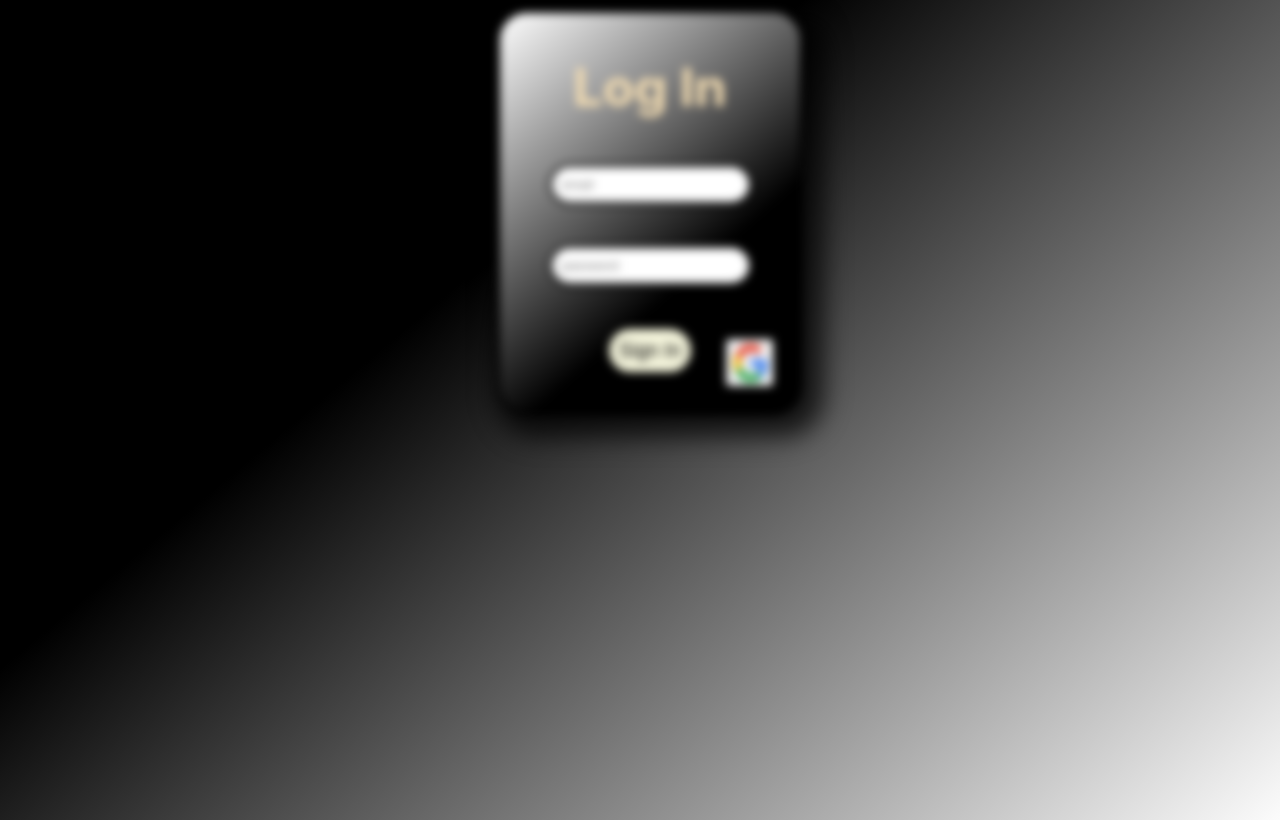
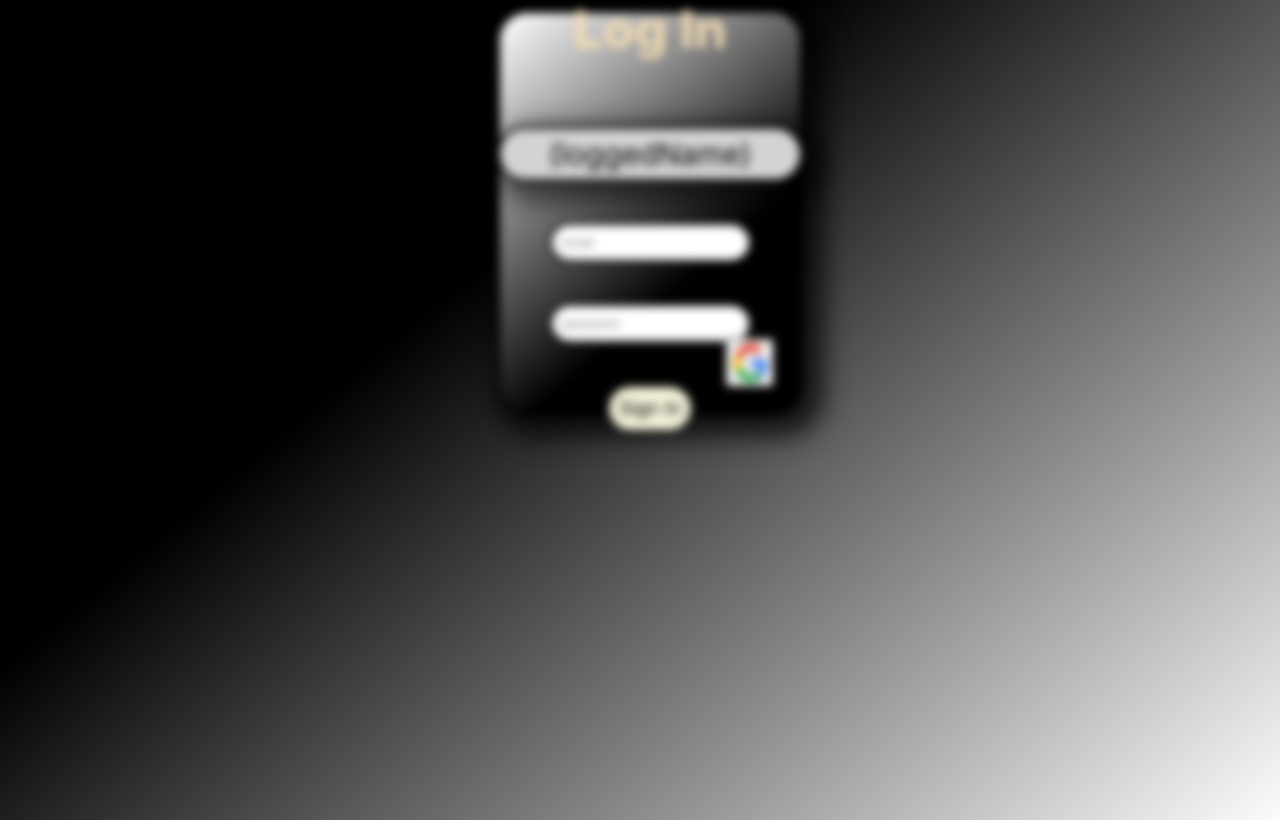
Before and after one commit to DanielEduardoBarba/chess-client-react-jsx, a React (Create React App) app: page / in a window 1280 px wide. Both pictures are taken after a click on the button "Click to PLAY!". Built offline with nearby package versions, Linux system fonts and the light colour scheme; no server answers.

Commit message:
progress signing

```diff
--- a/src/components/ChessGame.css
+++ b/src/components/ChessGame.css
@@ -106,6 +106,7 @@ p {
     box-shadow: 10px 10px 23px 11px #000000bf;
     -webkit-box-shadow: 10px 10px 23px 11px #000000bf;
     -moz-box-shadow: 10px 10px 23px 11px #000000bf;
+
 }
 
 .chess-container>button {
--- a/src/components/ChessGame.jsx
+++ b/src/components/ChessGame.jsx
@@ -50,6 +50,7 @@ export default function ChessGame({viewOnly}) {
     const [gameData, setGameData] = useState({})
     const [chat, setChat] = useState([])
     const [playerNum, setPlayerNum] = useState(0)
+    const [gamePlayers, setGamePlayers] = useState([])
     const [userComment, setUserComment] = useState("")
 
     //sends move command to API
@@ -78,6 +79,7 @@ export default function ChessGame({viewOnly}) {
                     setWhitePos([...data.whitePos])
                     setBlackPos([...data.blackPos])
                     setChat([...data.messages])
+                    setGamePlayers([...data.players])
 
                     //console.log("SENT MOVE and RETURNED")
 
@@ -120,7 +122,8 @@ export default function ChessGame({viewOnly}) {
                         setBlackPos([...data.blackPos])
                         setWhitePos([...data.whitePos])
                         setChat([...data.messages])
-                        setServer("Opponent moved!")
+                        setGamePlayers([...data.players])
+                        //setServer("Opponent moved!")
                     })
     },[selectedGame])
 
@@ -137,7 +140,9 @@ export default function ChessGame({viewOnly}) {
                         setBlackPos([...data.blackPos])
                         setWhitePos([...data.whitePos])
                         setChat([...data.messages])
-                        setServer("Opponent moved!")
+                        setGamePlayers([...data.players])
+
+                       // setServer("Opponent moved!")
                     })
             }
 
@@ -161,8 +166,9 @@ export default function ChessGame({viewOnly}) {
     },[])
 
 
-    const handleActivity = (e) => {
-        chat.push(`player1: ${e}`)
+    const handleActivity = (message) => {
+        if(message="●RESET●")chat.push(`${loggedName}: Wants to ♚ RESET ♚ the board`)
+        else chat.push(`${loggedName}: ${message}`)
         fetch(`${url}/activity/${selectedGame}`, {
             method: "POST",
             headers: {
@@ -207,6 +213,10 @@ export default function ChessGame({viewOnly}) {
                     players[2]= loggedName
                 }
 
+            }else {
+                    setPage(0)
+                    setServer("User Conflict...")
+                    return
             }
 
 
@@ -232,35 +242,39 @@ export default function ChessGame({viewOnly}) {
     }
 
     const exitPlayer = () =>{
-        console.log("LEAVING")
-        let leavingPlayer={}
-        if(playerNum==1){
-            leavingPlayer={player1: ""}
-            console.log("Player 1 is leaving")
+        console.log("LEAVING Player: ",playerNum)
+        // let players=[]
+        // if(playerNum==1){
+        //     players[1]=""
+        //     console.log("Player 1 is leaving")
 
-        }
-        if(playerNum==2) {
-            leavingPlayer={player2: ""}
-            console.log("Player 2 is leaving")
-        }
+        // }
+        // if(playerNum==2) {
+        //     players[2]=""
+        //     console.log("Player 2 is leaving")
+        // }
 
-        fetch(`${url}/activity/${selectedGame}`, {
-            method: "POST",
+       // console.log(players)
+        fetch(`${url}/exit/${selectedGame}`, {
+            method: "PATCH",
             headers: {
                 "Content-Type": "application/json"
             },
-            body: JSON.stringify({player1:""})
+            body: JSON.stringify({exit: playerNum})
         })
         .then(incoming => incoming.json())
         .then(response => {
-            const { message } = response
-            // console.log(response)
+            const { isSuccess } = response
+            console.log(response)
             setServer(response.message)
+            console.log("isSuccess: ", isSuccess)
+            if(isSuccess){
+                setPlayerNum(0)
+                setPage(0)
+                console.log("Left GAME")
 
-            setPlayerNum(0)
-            setPage(0)
+            }
                 // setMoves(moves + 1)
-                // console.log("SENT UPDATE ACTIVITY")
 
             })
             .catch(console.error)
@@ -280,7 +294,7 @@ export default function ChessGame({viewOnly}) {
                     <button className="game-btn">Game: {selectedGame}</button>
                 </div>
 
-                <h2>{gameData.player1 || "No Player..."}</h2>
+                <h2>{gamePlayers[1] || "No Player..."}</h2>
                 <div className="chess-board" onClick={playSlideRock}>
                     {
                         BOARD.map((row, i) => row.map(
@@ -310,7 +324,8 @@ export default function ChessGame({viewOnly}) {
                         ))
                     }
                 </div>
-               <h2><div>{gameData.player2 || "No Player..."}</div></h2>
+                <button className="" onClick={()=>(handleActivity("●RESET●"))}>RESET</button>
+               <h2><div>{gamePlayers[2] || "No Player..."}</div></h2>
                <h3><div>{`Welcome ${loggedName}!` || "No User..."}</div></h3>
 
 
--- a/src/connections.js
+++ /dev/null
@@ -1,6 +0,0 @@
-const URLS={
-    deployed:"https://board-game-server-deb.web.app",
-    local: "http://127.0.0.1:5002"
-}
-
-export const MAIN_URL=URLS.local
--- a/src/index.js
+++ b/src/index.js
@@ -6,8 +6,8 @@ import App from './App'
 const root = ReactDOM.createRoot(document.getElementById('root'))
 root.render(
   <>
-
+  <React.StrictMode>
     <App className="body-main"/>
-
+  </React.StrictMode>
   </>
 )
--- a/src/scenes/SignIn.css
+++ b/src/scenes/SignIn.css
@@ -2,11 +2,11 @@
 
 .signin-container:hover{
     filter: blur(0px);
-    transition: 1.5s linear;
+    transition: 0.5s linear;
 }
 .signin-container:not(:hover){
     filter: blur(5px);
-    transition: 1s linear;
+    transition: 2s linear;
 }
 
 .signin-container{
@@ -27,6 +27,14 @@
     -webkit-box-shadow: 10px 10px 23px 11px #000000bf;
     -moz-box-shadow: 10px 10px 23px 11px #000000bf;
 
+    position: relative;
+}
+.email-container{
+
+    display: flex;
+    justify-content: center;
+    align-items: center;
+    flex-direction: column;
     position: relative;
 }
 
--- a/src/scenes/SignIn.jsx
+++ b/src/scenes/SignIn.jsx
@@ -1,12 +1,12 @@
 import { initializeApp } from "firebase/app"
 import {getAuth, signInWithEmailAndPassword,signInWithPopup,GoogleAuthProvider} from "firebase/auth"
-import { useContext } from "react"
+import { useContext, useState } from "react"
 import { ServerContext } from "../App"
 import {firebaseConfig} from "../keys.js"
 import "./SignIn.css"
 
 
-const logInWithGoogle = async (setLoggedName, setServer) =>{
+const logInWithGoogle = async (setLoggedName) =>{
     const app = initializeApp(firebaseConfig)
     const auth = getAuth(app)
     const provider = new GoogleAuthProvider()
@@ -16,23 +16,50 @@ const logInWithGoogle = async (setLoggedName, setServer) =>{
         setLoggedName(_user.user.displayName)
 
     })
+    .catch(console.error)
         //setLoggedInUser(_user.user)
 }
 
+const logInWithEmail = async (setLoggedName, email, pass ) =>{
+
+
+
+    const app = initializeApp(firebaseConfig)
+    const auth = getAuth(app)
+   const _user = await signInWithEmailAndPassword(auth,email,pass)
+   console.log("RECIEVED: " , email, pass)
+        console.log(" USER: ", _user)
+    .then(_user=>{
+        //setServer(`Welcome ${_user}`)
+        console.log("***********", _user.user.displayName)
+
+       setLoggedName(_user.user.displayName)
+
+    })
+    .catch(console.log("UHHHHHHHHHHHHs"))
+
+
+}
+
 export default function SignIn(){
-       const {setServer,setLoggedName} = useContext(ServerContext)
+       const {setServer, loggedName, setLoggedName} = useContext(ServerContext)
+       const[email,setEmail] = useState("")
+       const[pass,setPass] = useState("")
 
 return(
     <>
-        <div className="signin-container">
+    <div className="signin-container" >
+
+        <form className="email-container" onSubmit={()=>{logInWithEmail(setLoggedName, email, pass)}}>
             <h1>Log In</h1>
-            <input className="form-inputs" name="email" placeholder="email"></input>
-            <input className="form-inputs" name="password" placeholder="password"></input>
+            <p>(loggedName)</p>
+            <input className="form-inputs" onChange={e=>setEmail(e.target.value)} type="email" name="email" placeholder="email"></input>
+            <input className="form-inputs"  onChange={e=>setPass(e.target.value)} type="password" name="password" placeholder="password"></input>
             <button className="form-inputs">Sign In</button>
 
-        <button className="google-btn" onClick={()=>{
-                logInWithGoogle(setLoggedName, setServer)}} type="primary" />
-        </div>
+        </form>
+        <button className="google-btn" onClick={()=>{logInWithGoogle(setLoggedName)}} type="primary" />
+    </div>
     </>
 )
 
--- a/src/scenes/Welcome.css
+++ b/src/scenes/Welcome.css
@@ -1,10 +1,10 @@
 .welcome-container:hover{
     filter: blur(0px);
-    transition: 1.5s linear;
+    transition: 0.5s linear;
 }
 .welcome-container:not(:hover){
     filter: blur(10px);
-    transition: 1s linear;
+    transition: 2s linear;
 }
 .welcome-container{
     background-image: url("../assets/welcomeBackground.jpg");
```
